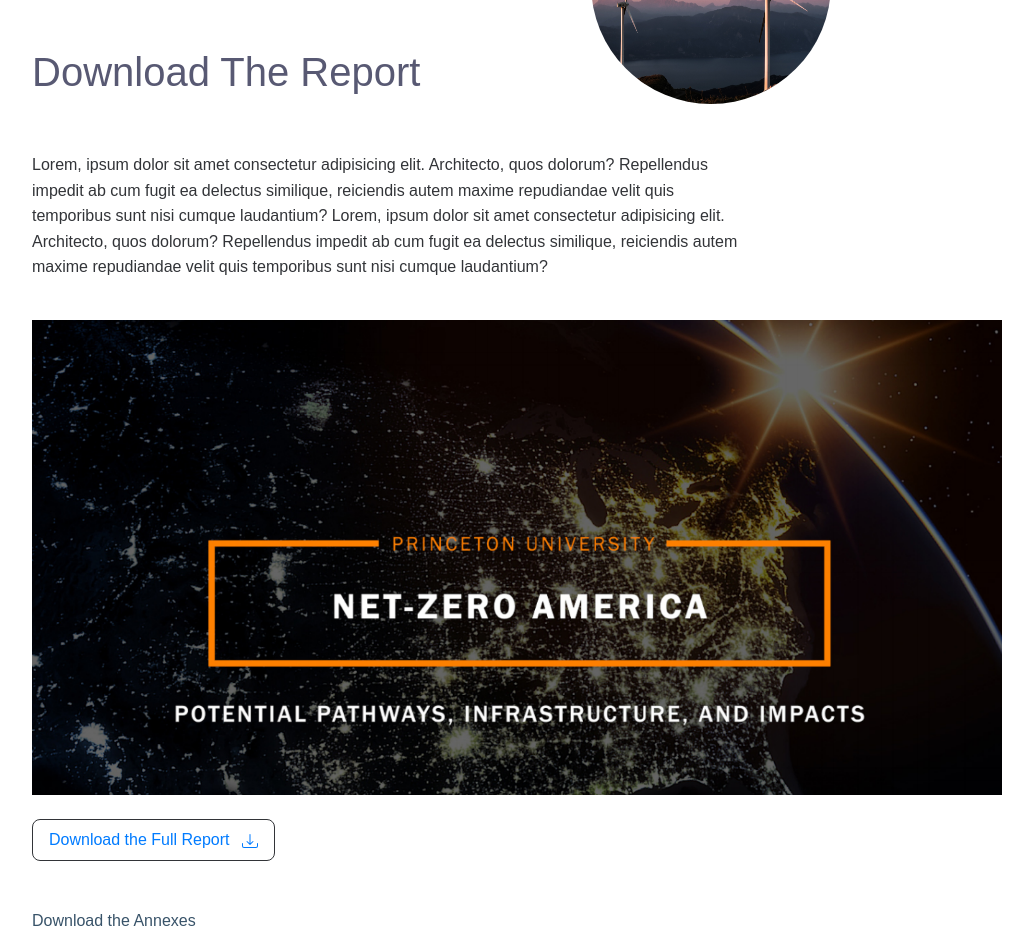
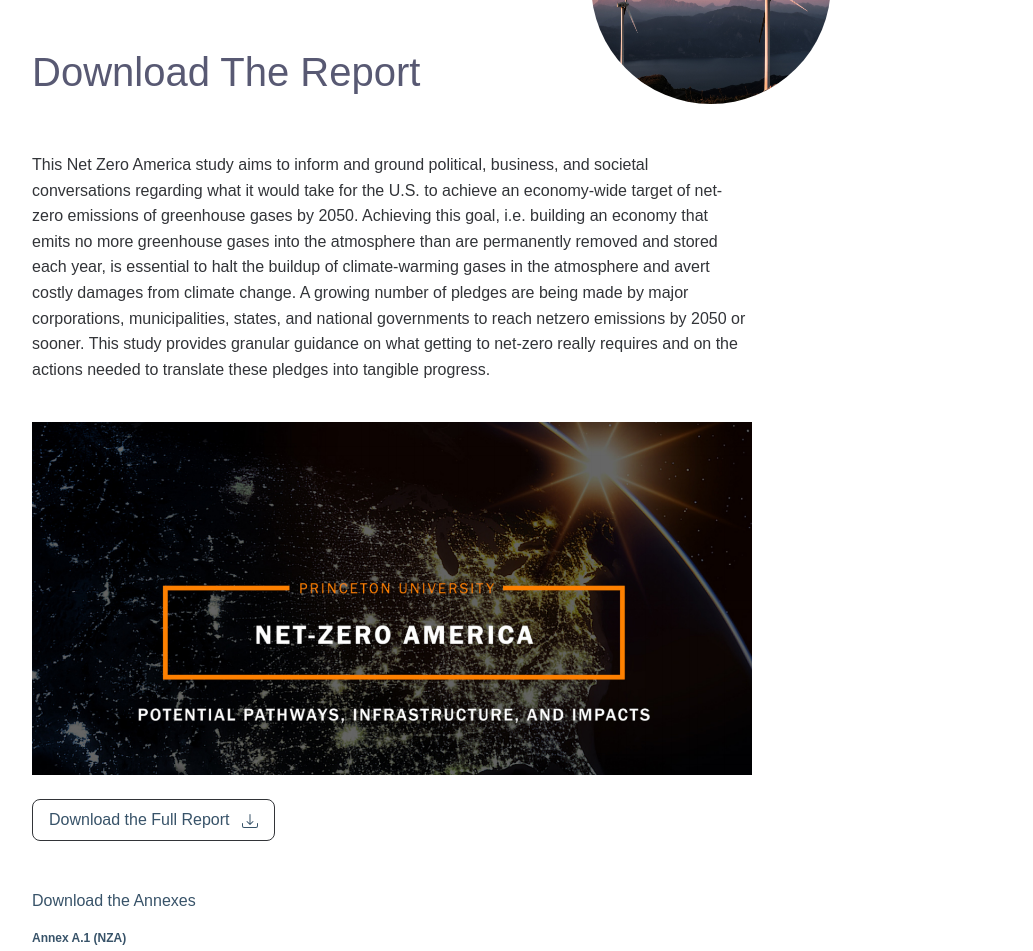
Before and after one commit to Hyperobjekt/nzap-site, a React app: page /the-report in a window 1280 px wide. Shown: the part 280-1231 px from the top of the page, without its empty margins (123-1156 px from the left). Built offline with nearby package versions, Linux system fonts and the light colour scheme; a web font is replaced by a local one; what redux-immutable-state-invariant would draw is missing.

Commit message:
Apply various style updates

```diff
--- a/src/_styles/_bootstrap_override.scss
+++ b/src/_styles/_bootstrap_override.scss
@@ -27,3 +27,10 @@ button:focus {
     max-width: 1000px;
   }
 }
+
+.container-body {
+  margin-top: 9rem;
+  &.landing {
+    margin-top: 6rem;
+  }
+}
--- a/src/components/_global/Footer.js
+++ b/src/components/_global/Footer.js
@@ -13,7 +13,7 @@ const Footer = () => {
         <div className="col-4 pl-1 pr-1 footer-logo">
           <img src={primcetonLogo} alt="" />
         </div>
-        <div className="col-8 pl-1 pr-1 pt-2 text-right">
+        <div className="col-8 pl-1 pr-1 pt-2 text-right d-none">
           <nav className="footer-navigation">
             <NavLink className="pr-2 pl-2" to="/#explore" activeStyle={activeStyle} exact>Legal</NavLink> |
             <NavLink className="pr-2 pl-2" to="/publications" activeStyle={activeStyle} exact>Contact</NavLink>|
--- a/src/components/static/About.js
+++ b/src/components/static/About.js
@@ -5,7 +5,7 @@ import blockquoteIcon from '../../assets/images/icons/blockquote.svg'
 import './About.scss';
 
 const AboutPage = () => (
-  <div className="container mt-md-5 pt-md-5 pb-5">
+  <div className="container container-body mt-md-5 pt-md-5 pb-5">
     <div className="row">
       <div className="col-12 position-relative">
 
--- a/src/components/static/FactSheet.js
+++ b/src/components/static/FactSheet.js
@@ -14,19 +14,19 @@ const FactSheetPage = ({ filters, loadFilters }) => {
 
 
   const loadStates = states => {
-    return states.map((state, i) => <div className="col-3 pt-2 pb-2 fact-state" key={i}>
+    return states.map((state, i) => <div className="col-6 col-md-3 pt-2 pb-2 fact-state" key={i}>
       <a href="/">{state.label}</a>
     </div>)
   }
 
-  return <div className="container mt-md-5 pt-md-5 pb-5">
+  return <div className="container container-body mt-md-5 pt-md-5 pb-5">
     <div className="row">
       <div className="col-12 position-relative">
 
         <div className="row">
           <div className="col-12 pt-5 atf the-report">
             <div className="row">
-              <div className="col-12 pt-3 pt-md-5 col-md-7 position-relative">
+              <div className="col-12 pt-3 pt-md-5 col-md-6 position-relative">
                 <div className="d-block lead display-4 position-absolute subtitle"><h1>State-by-State Fact Sheets</h1></div>
               </div>
               <div className="col-12 col-md-5 text-center">
@@ -37,8 +37,7 @@ const FactSheetPage = ({ filters, loadFilters }) => {
               <div className="col-12 col-lg-9">
                 <div className="d-block pr-3 pt-4 introduction">
                   <p className="pt-md-4">
-                    Lorem, ipsum dolor sit amet consectetur adipisicing elit. Architecto, quos dolorum? Repellendus impedit ab cum fugit ea delectus similique, reiciendis autem maxime repudiandae velit quis temporibus sunt nisi cumque laudantium?
-                    Lorem, ipsum dolor sit amet consectetur adipisicing elit. Architecto, quos dolorum?
+                    Download PDFs featuring tables for each scenario and year featured in our study, for 48 states and the nation as a whole.
                   </p>
                 </div>
               </div>
--- a/src/components/static/Landing.js
+++ b/src/components/static/Landing.js
@@ -14,7 +14,7 @@ import { Link } from "react-router-dom";
 
 
 const LandingPage = () => (
-  <div className="container mt-md-5 pt-md-5 pb-5">
+  <div className="container container-body landing mt-md-5 pt-md-5 pb-5">
     <div className="row">
       <div className="col-12 pt-md-5 position-relative">
 
@@ -52,7 +52,7 @@ const LandingPage = () => (
             </div>
           </div>
 
-          <div className="col-12 col-md-11 col-lg-10 pl-4 pr-5 pt-2 pt-md-4 pb-4 mt-3 mb-5 quotable">
+          <div className="col-12 col-md-11 col-lg-10 pl-4 pr-5 pt-2 pt-md-5 pb-4 pb-md-5 mt-3 mb-5 quotable">
 
             <div className="d-none d-md-inline-block icon-holder align-top pt-2">
               <img src={blockquoteIcon} alt="" />
--- a/src/components/static/Media.js
+++ b/src/components/static/Media.js
@@ -11,14 +11,14 @@ import gristLogo from '../../assets/images/media/media-logos-grist.png';
 import './Media.scss';
 
 const MediaPage = () => (
-  <div className="container mt-md-5 pt-md-5 pb-5">
+  <div className="container container-body mt-md-5 pt-md-5 pb-5">
     <div className="row">
       <div className="col-12 position-relative">
 
         <div className="row">
           <div className="col-12 pt-5 atf the-report">
             <div className="row">
-              <div className="col-12 pt-3 pt-md-5 col-md-7 position-relative">
+              <div className="col-12 pt-3 pt-md-5 col-md-6 position-relative">
                 <div className="d-block lead display-4 position-absolute subtitle"><h1>Net-Zero America <br />in the Media</h1></div>
               </div>
               <div className="col-12 col-md-5 text-center">
--- a/src/components/static/Publications.js
+++ b/src/components/static/Publications.js
@@ -8,7 +8,7 @@ import './Publications.scss';
 import { Download } from "react-bootstrap-icons";
 
 const PublicationsPage = () => (
-  <div className="container mt-md-5 pt-md-5 pb-5">
+  <div className="container container-body mt-md-5 pt-md-5 pb-5">
     <div className="row">
       <div className="col-12 position-relative">
 
--- a/src/components/static/TheReport.js
+++ b/src/components/static/TheReport.js
@@ -7,7 +7,7 @@ import './TheReport.scss';
 import { Download } from "react-bootstrap-icons";
 
 const TheReportPage = () => (
-  <div className="container mt-md-5 pt-md-5 pb-5">
+  <div className="container container-body mt-md-5 pt-md-5 pb-5">
     <div className="row">
       <div className="col-12 position-relative">
 
@@ -25,8 +25,11 @@ const TheReportPage = () => (
               <div className="col-12 col-lg-11">
                 <div className="d-block pr-3 pt-4 introduction">
                   <p className="pt-md-4">
-                    Lorem, ipsum dolor sit amet consectetur adipisicing elit. Architecto, quos dolorum? Repellendus impedit ab cum fugit ea delectus similique, reiciendis autem maxime repudiandae velit quis temporibus sunt nisi cumque laudantium?
-                    Lorem, ipsum dolor sit amet consectetur adipisicing elit. Architecto, quos dolorum? Repellendus impedit ab cum fugit ea delectus similique, reiciendis autem maxime repudiandae velit quis temporibus sunt nisi cumque laudantium?
+                  This Net Zero America study aims to inform and ground political, business, and societal conversations regarding what it would take for the U.S. to achieve an
+economy-wide target of net-zero emissions of greenhouse gases by 2050. Achieving this goal, i.e. building an economy that emits no more greenhouse gases into
+the atmosphere than are permanently removed and stored each year, is essential to halt the buildup of climate-warming gases in the atmosphere and avert costly
+damages from climate change. A growing number of pledges are being made by major corporations, municipalities, states, and national governments to reach netzero emissions by 2050 or sooner. This study provides granular guidance on what getting to net-zero really requires and on the actions needed to translate these
+pledges into tangible progress.
                   </p>
                 </div>
               </div>
@@ -53,7 +56,7 @@ const TheReportPage = () => (
     </div>
 
     <div className="row">
-      <div className="col-12 pt-4">
+      <div className="col-9 pt-4">
         <img className="w-100 d-block" src={reportCoverImage} alt="" />
       </div>
       <div className="col-12 pt-4">
--- a/src/components/static/TheReport.scss
+++ b/src/components/static/TheReport.scss
@@ -46,4 +46,13 @@
 
 a.nzap-button {
   display: inline-block;
+  color: #385369;
+  text-decoration: none;
+  transition: background-color .3s ease;
+  &:hover {
+    background-color:#be5709;
+    color: white;
+    border-color: #be5709;
+    text-decoration: none;
+  }
 }
```
